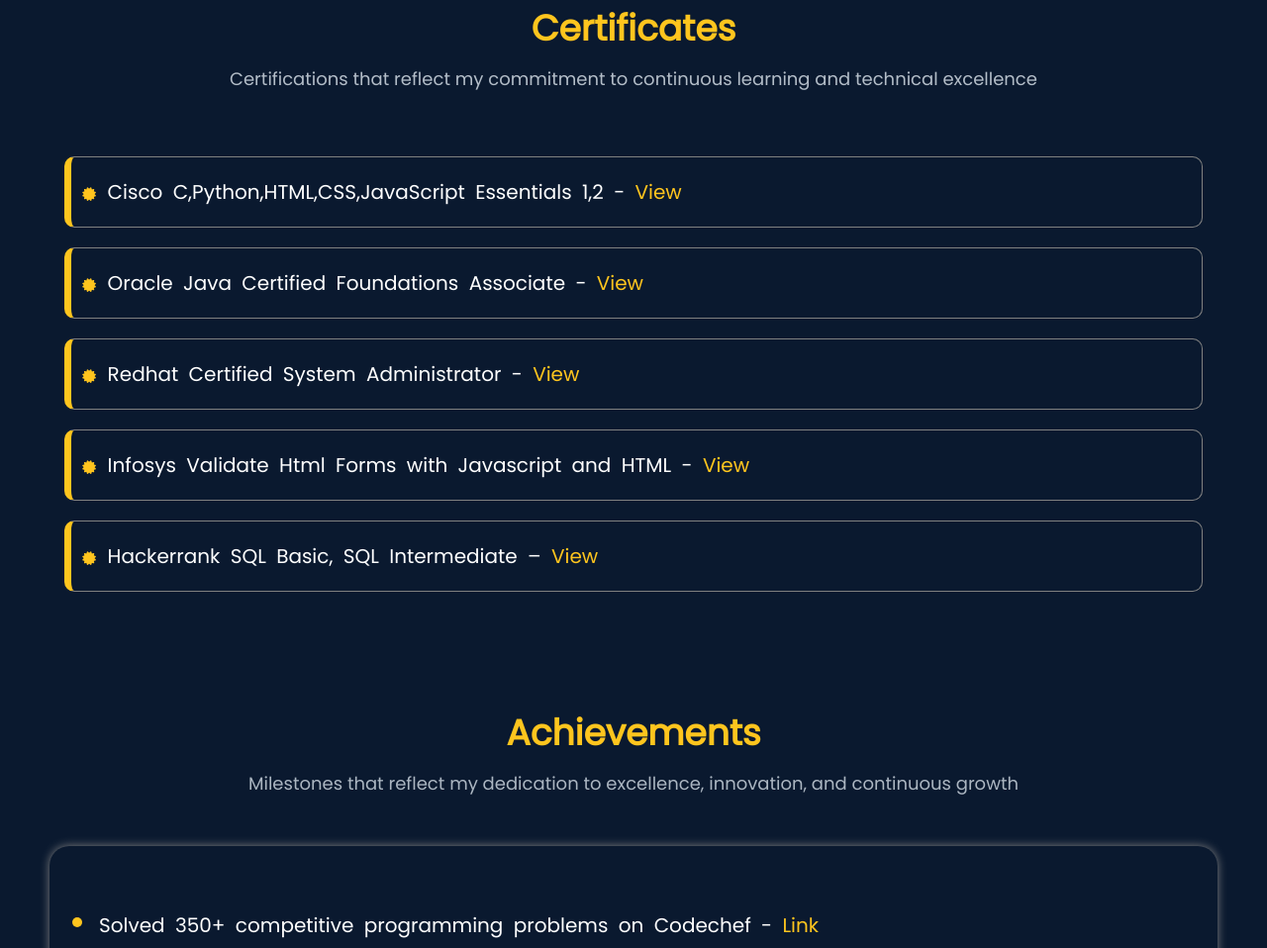
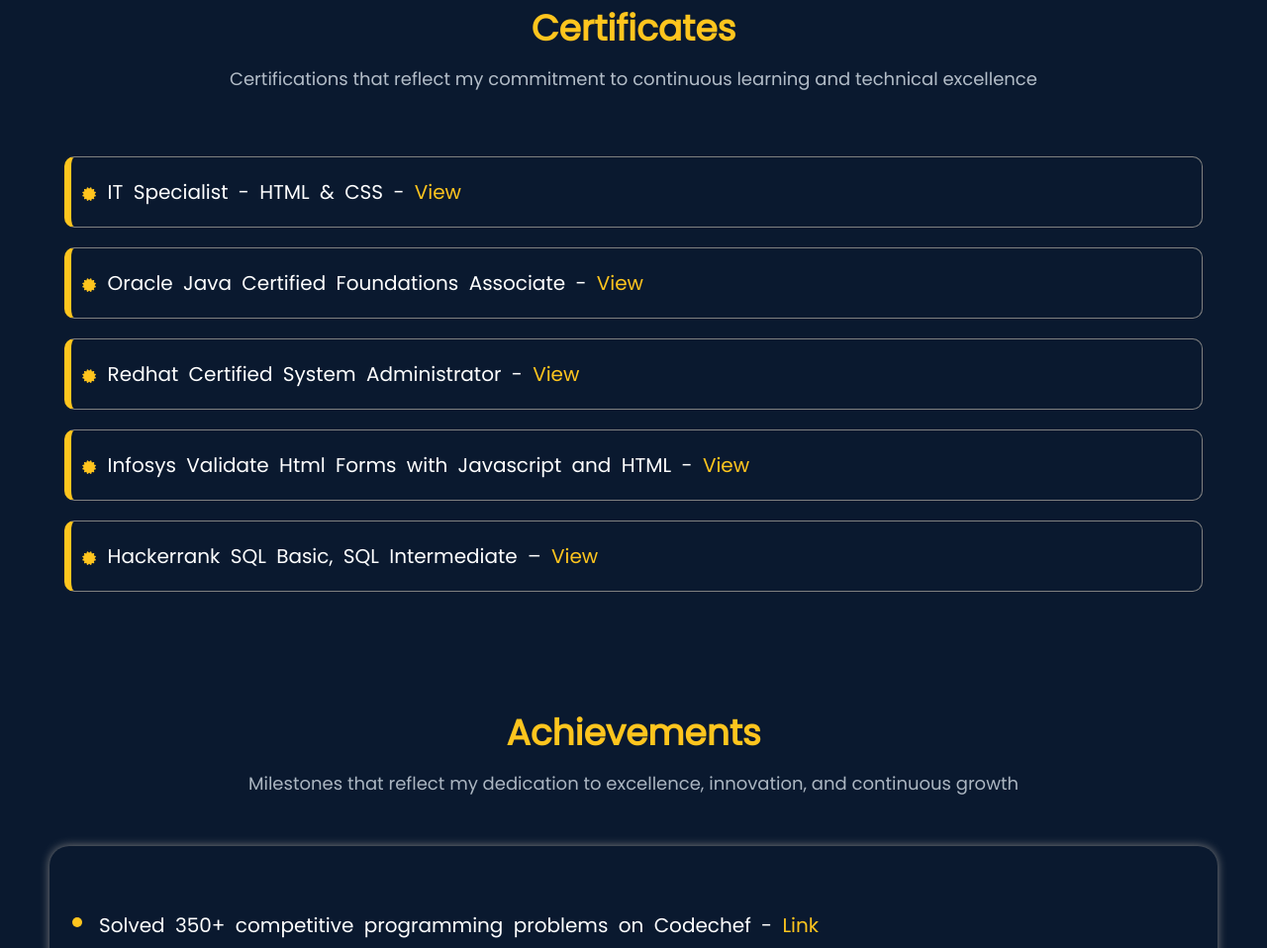
Before and after one commit to SaiDurga-28/Portfolio, a plain HTML site: page index.html in a window 1280 px wide. Shown: the part 3388-4346 px from the top of the page at 99% size. Drawn offline with Linux system fonts and the light colour scheme.

Commit message:
Changes done

```diff
--- a/index.html
+++ b/index.html
@@ -157,7 +157,7 @@
             <div class="certificates">
                 <div style="color: white; font-size: 36px; color:#FFC51E; text-align: center;"><b>Certificates</b><br/><div style="color: rgba(240, 248, 255, 0.737); font-size: 18px;text-align: center; padding-top: 10px;">Certifications that reflect my commitment to continuous learning and technical excellence</div></div>
                 <div class="certi">
-                    <div class="cert"><i class="fa-solid fa-certificate" style="font-size: 13px; color: #FFC51E;"></i> Cisco C,Python,HTML,CSS,JavaScript Essentials 1,2 - <a href="https://drive.google.com/file/d/16OgxL4WC6VnRv9x6Gm-QEDkfgRFb_EB-/view?usp=sharing" style="text-decoration: none; color: #FFC51E;">View</a></div>
+                    <div class="cert"><i class="fa-solid fa-certificate" style="font-size: 13px; color: #FFC51E;"></i> IT Specialist - HTML & CSS - <a href="https://drive.google.com/file/d/1GJpxk0kwrFlmTs0Xy9cWNzurqfVaK-qy/view?usp=sharing" style="text-decoration: none; color: #FFC51E;">View</a></div>
                     <div class="cert"><i class="fa-solid fa-certificate" style="font-size: 13px; color: #FFC51E;"></i> Oracle Java Certified Foundations Associate -  <a href="https://drive.google.com/file/d/1IhCnGKWIUdQA9zGL42W1AihfGKQO7EP-/view?usp=sharing" style="text-decoration: none; color: #FFC51E;">View</a></div>
                     <div class="cert"><i class="fa-solid fa-certificate" style="font-size: 13px; color: #FFC51E;"></i> Redhat Certified System Administrator - <a href="https://drive.google.com/file/d/1bWMM7tEiOL0GLw2wKC7v2rE6szELsY20/view?usp=sharing" style="text-decoration: none; color: #FFC51E;">View</a></div>
                     <div class="cert"><i class="fa-solid fa-certificate" style="font-size: 13px; color: #FFC51E;"></i> Infosys Validate Html Forms with Javascript and HTML - <a href="https://drive.google.com/file/d/1pk9AMxx1EM9l3382CAf7JkVajUuHo8om/view?usp=sharing" style="text-decoration: none; color: #FFC51E;">View</a></div>
```
